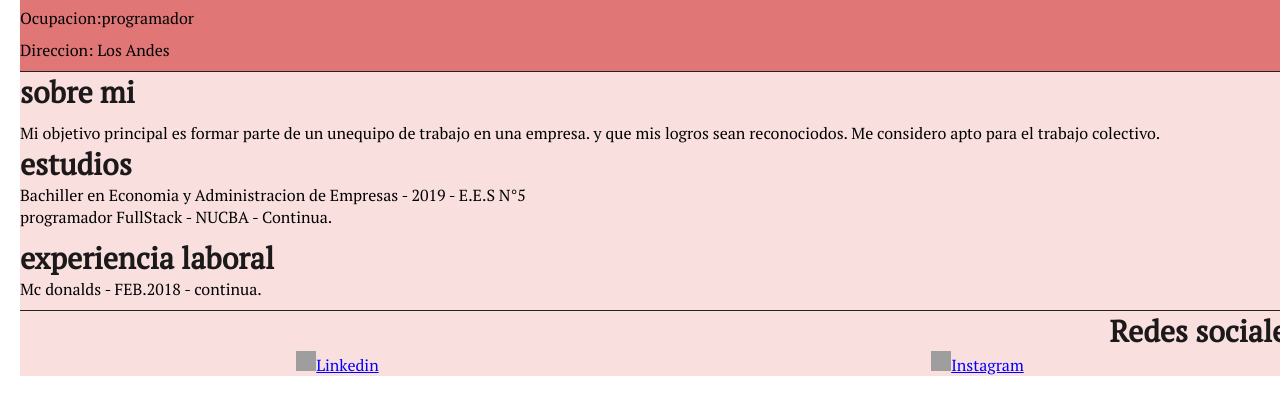
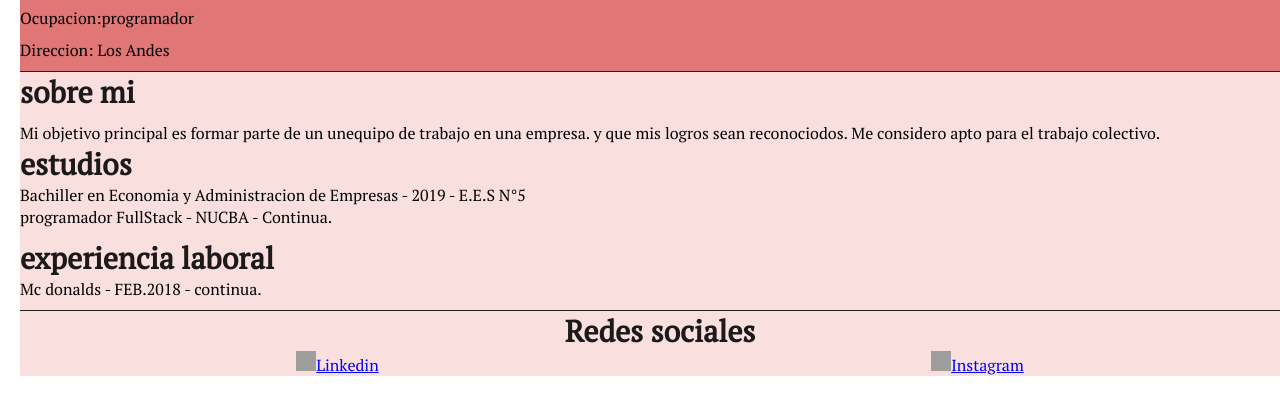
Before and after one commit to facuricher/curriculum-html, a plain HTML site: page index.html in a window 1280 px wide. Shown: the part 218-632 px from the top of the page. Drawn offline with Linux system fonts and the light colour scheme; grey boxes are pictures that could not be loaded.

Commit message:
@media y flex

```diff
--- a/index.html
+++ b/index.html
@@ -71,7 +71,7 @@
                 </div>
         </section>
         <footer>
-            <ul class="h2footer">
+            <ul>
                 <li>
                     <h2>Redes sociales</h2>
                 </li>
```
